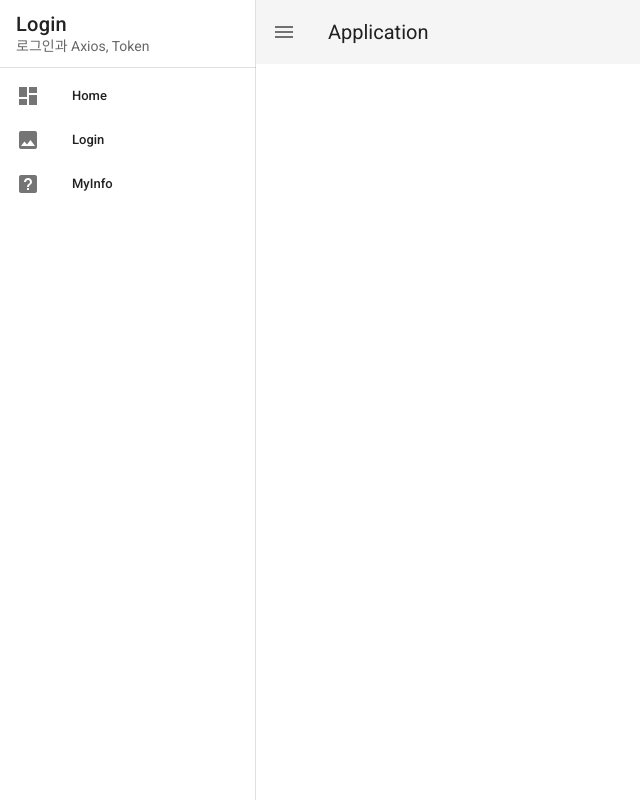
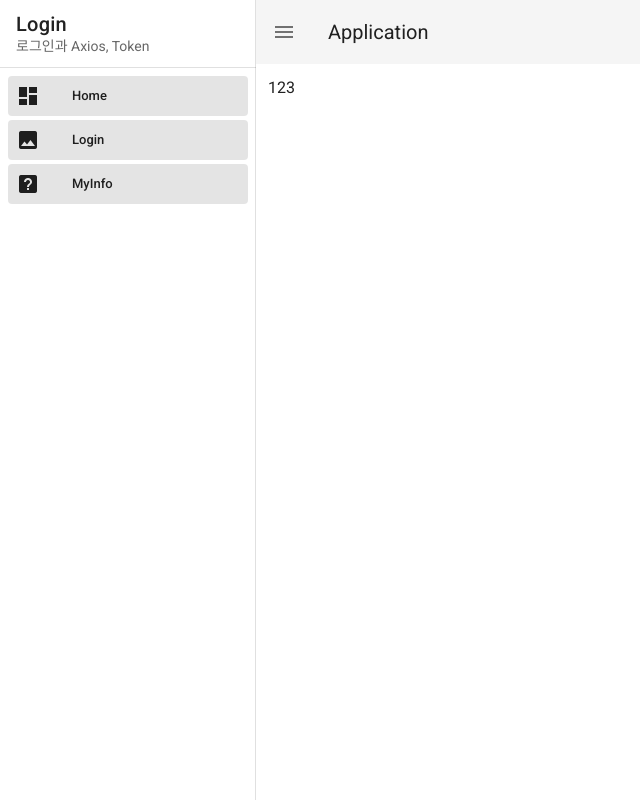
Before and after one commit to emmet-lv99/study-login, a Vue app: page /login in a window 1280 px wide. Both pictures are taken after a click on the button 28 px from the left and 32 px from the top of the page. Shown: the whole page, without its empty margins (0-640 px from the left). Built offline with nearby package versions, Linux system fonts and the light colour scheme.

Commit message:
set router :to

```diff
--- a/src/App.vue
+++ b/src/App.vue
@@ -24,6 +24,7 @@
             v-for="item in items"
             :key="item.title"
             link
+            router :to="{name: item.title}"
         >
           <v-list-item-icon>
             <v-icon>{{ item.icon }}</v-icon>
@@ -54,9 +55,9 @@ export default {
     drawer: false,
 
     items: [
-      { title: 'Home', icon: 'mdi-view-dashboard' },
-      { title: 'Login', icon: 'mdi-image' },
-      { title: 'MyInfo', icon: 'mdi-help-box' },
+      { title: 'Home', icon: 'mdi-view-dashboard'},
+      { title: 'Login', icon: 'mdi-image'},
+      { title: 'MyInfo', icon: 'mdi-help-box'},
     ],
     right: null,
   }),
--- a/src/views/Login.vue
+++ b/src/views/Login.vue
@@ -1,5 +1,7 @@
 <template>
-
+  <v-container>
+    123
+  </v-container>
 </template>
 
 <script>
```
